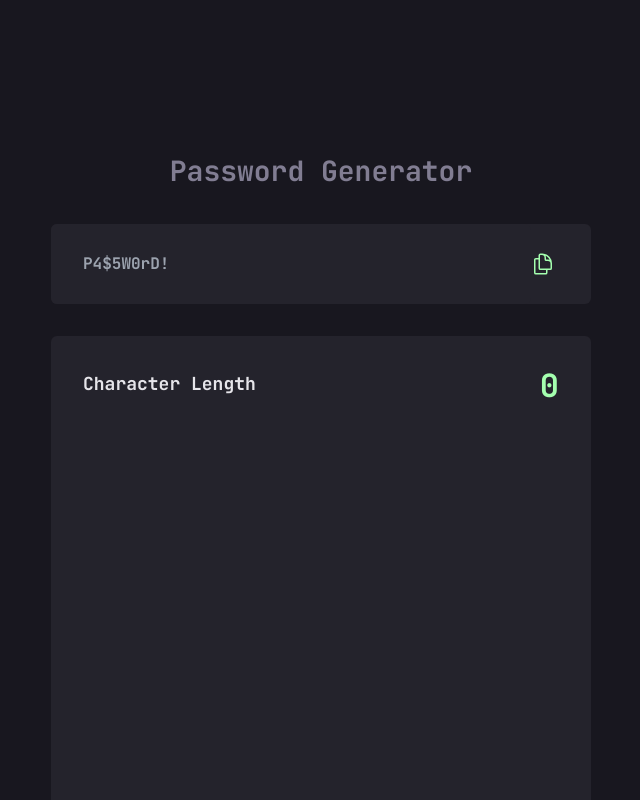
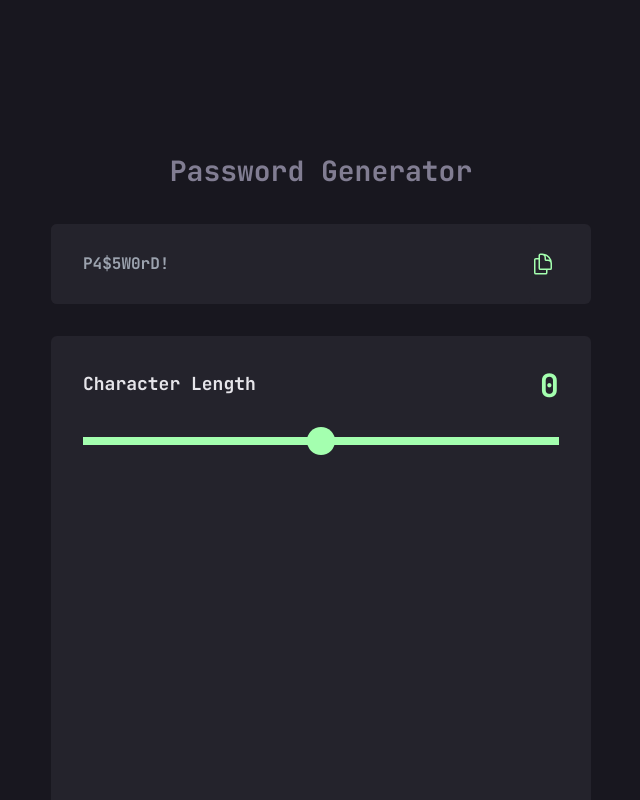
Before and after one commit to planetoida90210/password-generator, a Next.js app: page / in a window 1280 px wide. Shown: the whole page, without its empty margins (319-959 px from the left). Built offline with nearby package versions, Linux system fonts and the light colour scheme.

Commit message:
bolierplate for input range

```diff
--- a/components/PasswordSettings.jsx
+++ b/components/PasswordSettings.jsx
@@ -1,13 +1,23 @@
-import React,{ useState } from 'react'
+import React,{ useState } from 'react';
+
 
 const PasswordSettings = () => {
+
   const [rangeValue, setRangeValue] = useState(0);
+
   return (
     <div className="w-[343px] h-[423px] md:w-[540px] md:h-[528px] mt-4 md:mt-8 bg-[#24232C] rounded-md">
      <div className="flex justify-between pt-[21px] md:pt-[34px] px-[16px] md:px-[32px]">
         <h3 className="text-[#E6E5EA] text-[18px]">Character Length</h3>
         <p className="text-[24px] md:text-[32px] leading-4 md:leading-8 text-[#A4FFAF]">{rangeValue}</p>
      </div>
+     <div className="pt-[23px] md:pt-[35px] w-full flex justify-center">
+        <input
+        min="0"
+        max="20"
+        type="range"
+        className="w-[311px] md:w-[476px] appearance-none" />
+     </div>
     </div>
   )
 }
--- a/styles/globals.css
+++ b/styles/globals.css
@@ -9,3 +9,34 @@
     @apply font-body;
   }
 }
+
+input[type=range] {
+  height: 8px;
+  background: #A4FFAF;
+  -webkit-appearance: none;
+}
+
+input[type=range]:focus {
+  outline: none;
+}
+
+/*webkit*/
+input[type=range]::-webkit-slider-thumb {
+  -webkit-appearance: none;
+  width: 28px;
+  height: 28px;
+  border-radius: 50%;
+  background: #A4FFAF;
+  margin-top: calc(8px * 0.5 - max(28px * 0.5,2px));
+}
+
+input[type=range]::-webkit-slider-runnable-track {
+  height: 8px;
+  -webkit-appearance: none;
+  color: #13bba4;
+}
+
+input[type=range]::-webkit-slider-thumb:active {
+  background: #18171F;
+  border: 2px solid #A4FFAF;
+}
```
